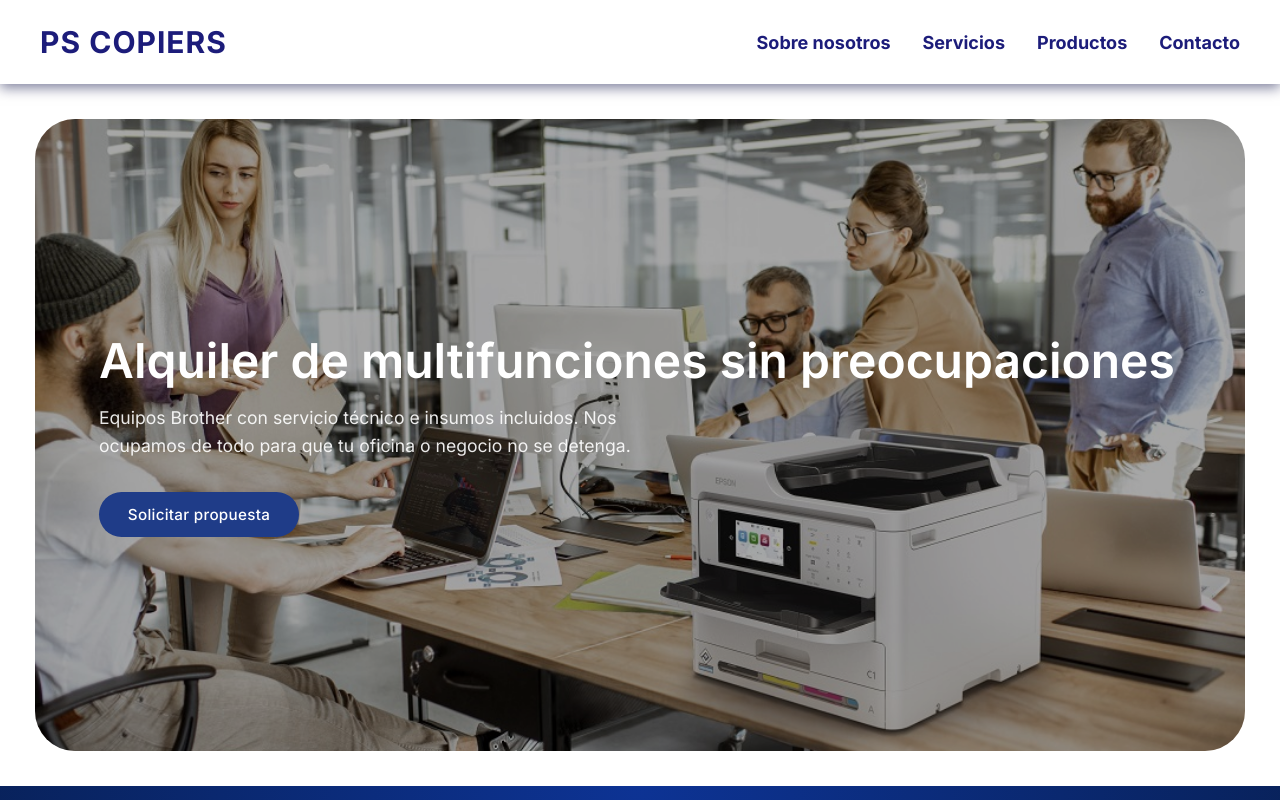
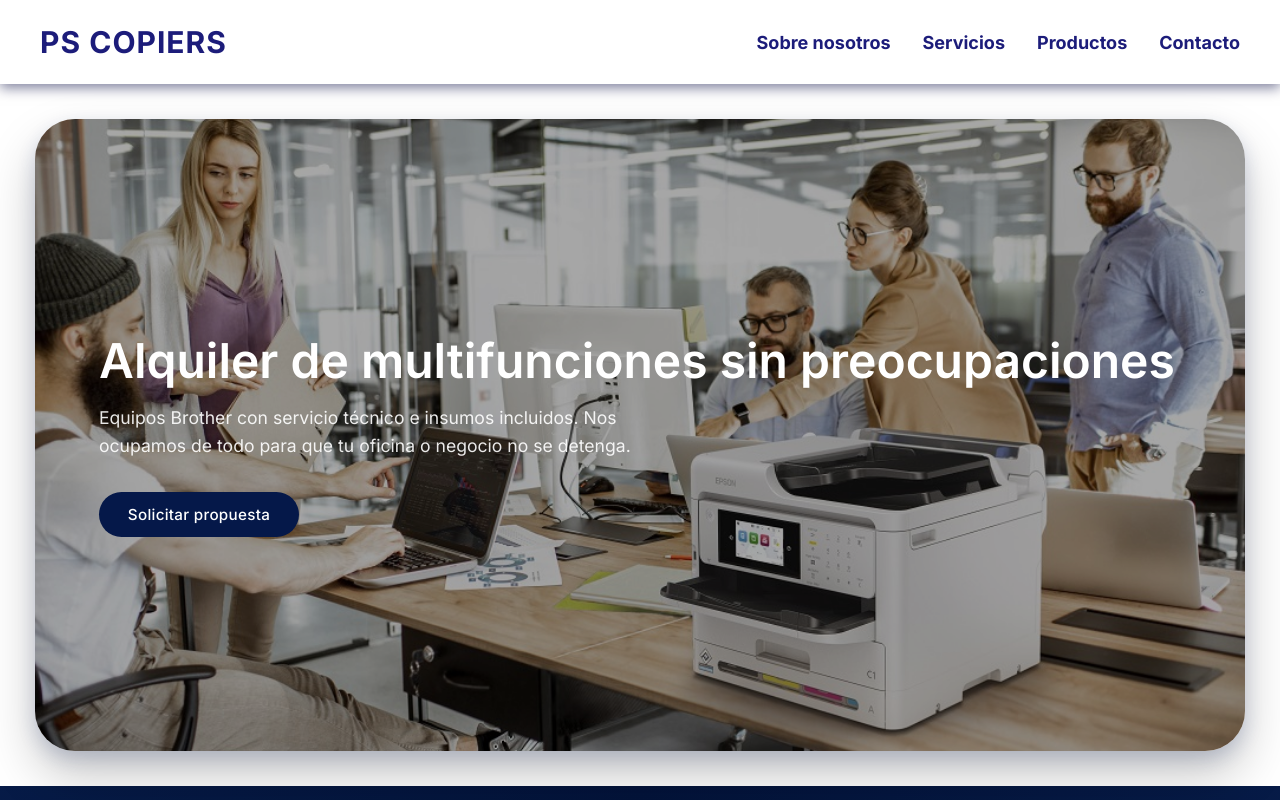
Before and after one commit to Wiimai/PS-COPIERS, a React (Vite) app: page / in a window 1280 px wide. Shown: the top 800 px of the page. Built offline with nearby package versions, Linux system fonts and the light colour scheme.

Commit message:
style(slider): add shadow

```diff
--- a/src/components/Slider/slider.css
+++ b/src/components/Slider/slider.css
@@ -5,6 +5,9 @@
   border-radius: 40px;
   overflow: hidden;
   background-color: white;
+      box-shadow:
+    0 25px 50px rgba(0, 0, 0, 0.22),
+    0 8px 18px rgba(31, 60, 136, 0.18);
 }
 
 /* TRACK que se desplaza */
@@ -130,7 +133,7 @@
 .hero__overlay button {
   align-self: flex-start;
 
-  background-color: #1f3c88;
+  background-color: #051849;
   color: white;
 
   border: none;
@@ -148,6 +151,6 @@
 }
 
 .hero__overlay button:hover {
-  background-color: #162f6a;
+  background-color: #08086c;
   transform: translateY(-1px);
 }
--- a/src/sections/about.css
+++ b/src/sections/about.css
@@ -1,7 +1,7 @@
 .about {
   background: radial-gradient(
     circle at top,
-    #0d3394,
+    #03133a,
     #071d4b 70%
   );
   padding: 120px 20px;
```
